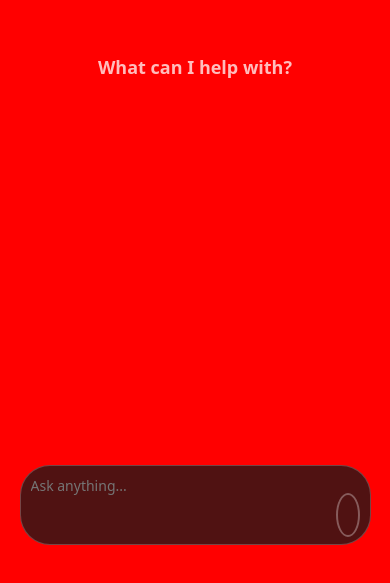
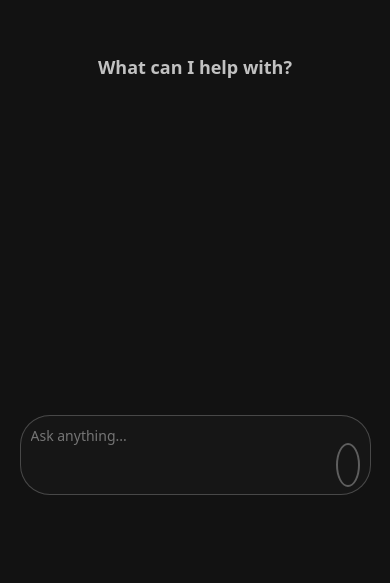
Before and after one commit to vijayGorade/chatbot-application, a plain HTML site: page index.html in a window 390 px wide. Shown: the part 225-808 px from the top of the page. Drawn offline with Linux system fonts and the light colour scheme.

Commit message:
Update style.css

```diff
--- a/style.css
+++ b/style.css
@@ -194,10 +194,7 @@ bottom: 400px;
 @media (max-width: 768px) {
 
     .searchContainer  {
-        top:200px;
+        top:150px;
     }
 
-    body{
-        background-color:red
-    }
 }
```
